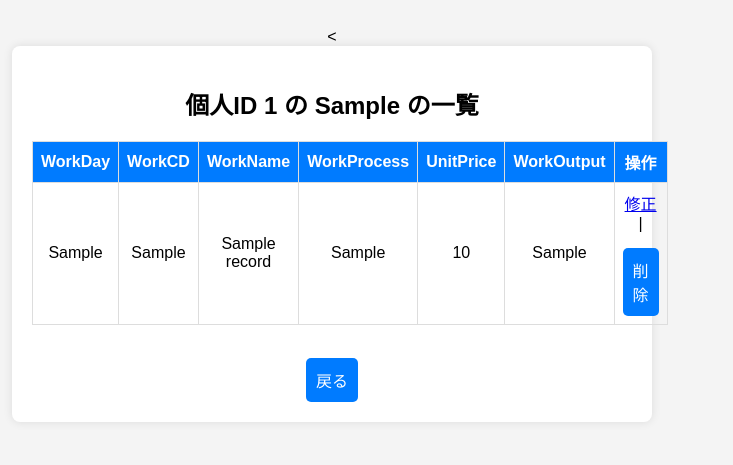
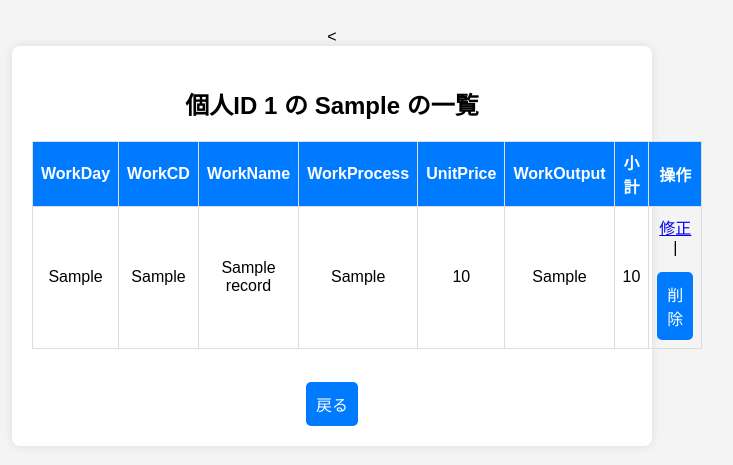
Before and after one commit to masanorimiyamoto-cloud/AirtableFlaskNew, a Flask app: template templates/records.html in a window 1280 px wide. Shown: the top 465 px of the page, without its empty margins (308-1041 px from the left). Run offline with Flask 3, Linux system fonts and the light colour scheme; the template is opened without the code that fills it: most values are stand-ins (such as "Sample title", 1, 10 or a date in 2020).

Commit message:
subtotal

```diff
--- a/app.py
+++ b/app.py
@@ -295,14 +295,26 @@ def edit_record(record_id):
 def records():
     records = get_selected_month_records()
 
+    # ✅ 各行の小計 (WorkOutput * UnitPrice) を計算
+    total_amount = 0
+    for record in records:
+        try:
+            unit_price = float(record["UnitPrice"]) if record["UnitPrice"] != "不明" else 0
+            work_output = int(record["WorkOutput"])
+            record["subtotal"] = unit_price * work_output  # ✅ 小計を計算
+        except ValueError:
+            record["subtotal"] = 0  # 計算エラー時は 0 にする
+
+        total_amount += record["subtotal"]  # ✅ 月合計を計算
+
     selected_personid = session.get("selected_personid", "未選択")
     selected_workday = session.get("workday", date.today().strftime("%Y-%m-%d"))
 
-    # 選択された日付から「YYYY年MM月」を取得
     selected_date = datetime.strptime(selected_workday, "%Y-%m-%d")
     display_month = f"{selected_date.year}年{selected_date.month}月"
 
-    return render_template("records.html", records=records, personid=selected_personid, display_month=display_month)
+    return render_template("records.html", records=records, personid=selected_personid, display_month=display_month, total_amount=total_amount)
+
 
 # -------------------------------
 # Flask のルート
--- a/templates/records.html
+++ b/templates/records.html
@@ -62,6 +62,7 @@
                         <th>WorkProcess</th>
                         <th>UnitPrice</th>  <!-- ✅ UnitPrice を追加 -->
                         <th>WorkOutput</th>
+                        <th>小計</th>  <!-- ✅ 小計列追加 -->
                         <th>操作</th> <!-- ✅ 新しく追加 -->
                     </tr>
                 </thead>
@@ -74,6 +75,7 @@
                             <td>{{ record.WorkProcess }}</td>
                             <td>{{ record.UnitPrice }}</td>  <!-- ✅ UnitPrice を表示 -->
                             <td>{{ record.WorkOutput }}</td>
+                            <td>{{ "{:,.0f}".format(record.subtotal) }}</td> <!-- ✅ 小計表示 -->
                             <td>
                                 <a href="{{ url_for('edit_record', record_id=record.id) }}">修正</a> |
                                 <form method="POST" action="{{ url_for('delete_record', record_id=record.id) }}" style="display:inline;">
```
